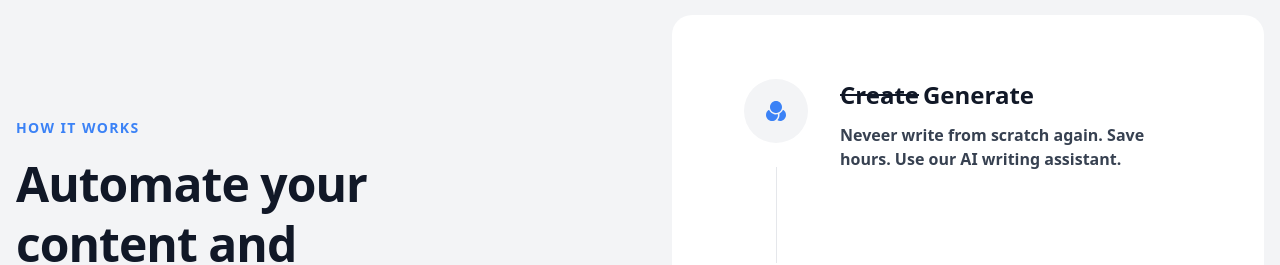
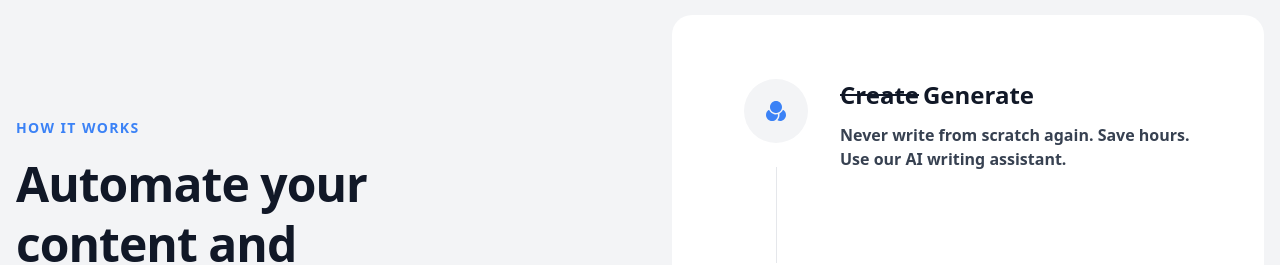
Before and after one commit to Kaperskyguru/techpad-home, a website: page public/index.html in a window 1280 px wide. Shown: the part 1440-1705 px from the top of the page. Drawn offline with Linux system fonts and the light colour scheme; a web font is replaced by a local one.

Commit message:
fix: fix typo

```diff
--- a/public/index.html
+++ b/public/index.html
@@ -149,7 +149,7 @@
                       <div class="flex-1 p-4">
                         <h3 class="font-heading mb-3 text-2xl text-gray-900 font-bold">
       <span class="line-through mr-1">Create</span>Generate</h3>
-                        <p class="text-gray-700 font-bold" contenteditable="false">Neveer write from scratch again. Save hours. Use our AI writing assistant.</p>
+                        <p class="text-gray-700 font-bold" contenteditable="false">Never write from scratch again. Save hours. Use our AI writing assistant.</p>
                       </div>
                     </div>
                   </div>
```
Also changed, not shown: src/html/index.html (+1 -1 lines).
